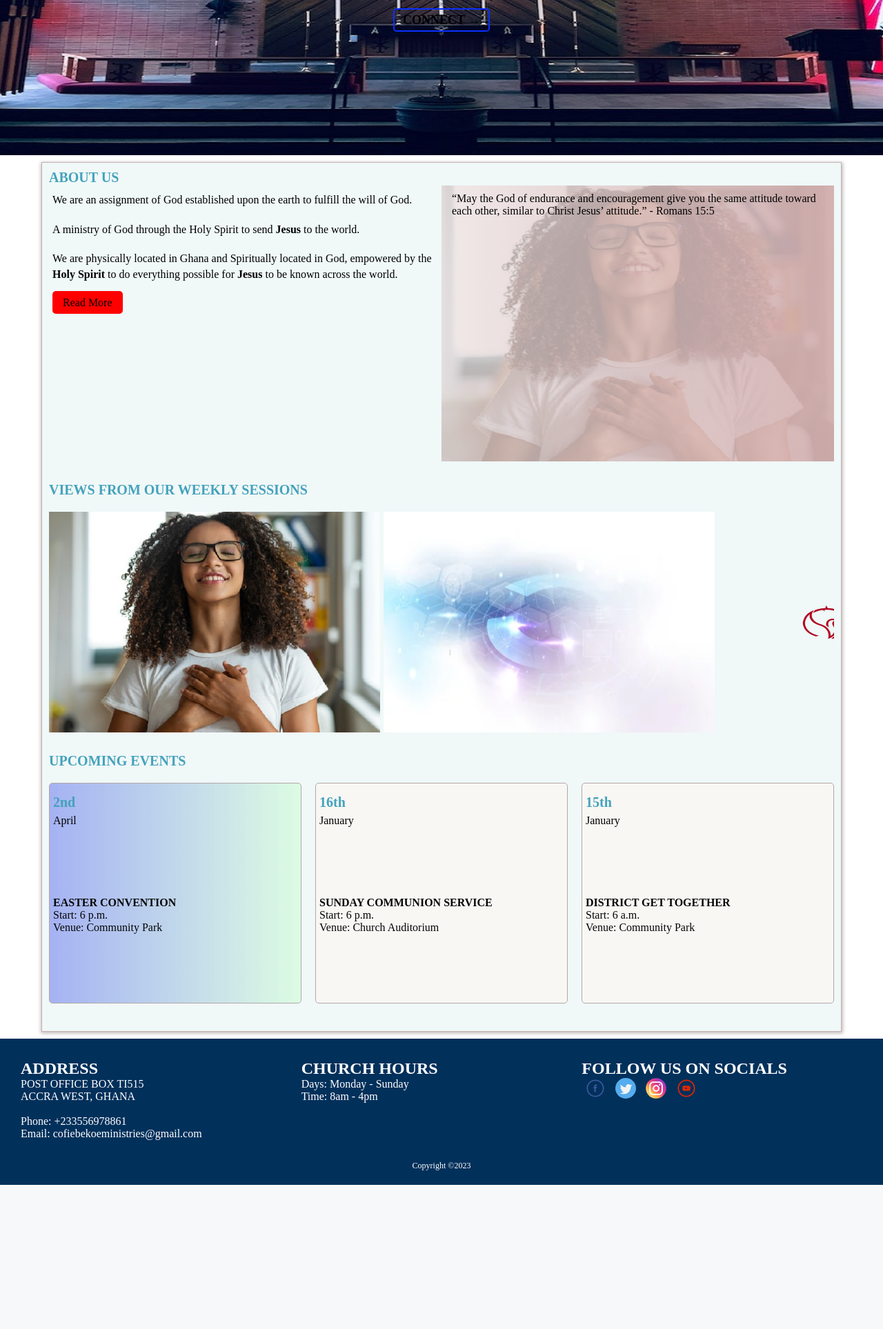
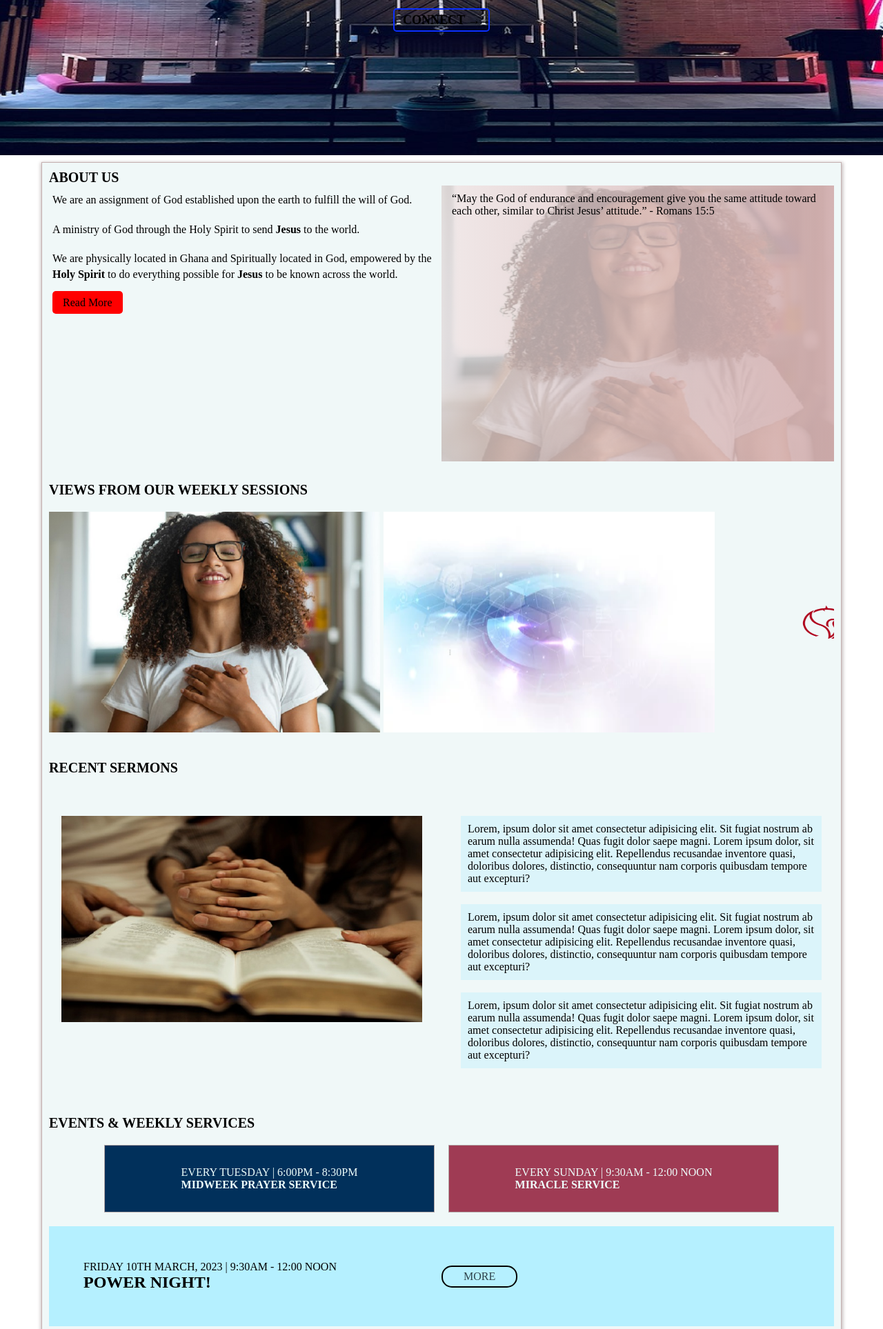
Before and after one commit to lowryel/church, a Django app: page / in a window 1280 px wide. Shown: the part 451-2378 px from the top of the page at 69% size. Before the commit the page ends 2169 px from the top, so only its background shows below. Run offline with Django 4.2, Linux system fonts and the light colour scheme; data comes from the database, SQL or seed files in the repository; some libraries are stand-ins or nearby versions.

Commit message:
some several changes on homepage

```diff
--- a/church/static/css/events.css
+++ b/church/static/css/events.css
@@ -114,12 +114,12 @@ p{
 }
 
 /* Footer section */
- .footer-area {
+ /* .footer-area {
     width: 100%;
     background-color: #01305b;
     padding: 20px;
     color: white;
-}
+} */
 
 /* POPUP for the RSVP */
 .popup .overlay{
--- a/church/static/css/style.css
+++ b/church/static/css/style.css
@@ -187,7 +187,7 @@ h1, h2, h3, h4 {
 .about-text-side h1{
     margin-bottom: 10px;
     font-size: 24px;
-    color: #44a2bc;
+    /* color: #44a2bc; */
 }
 
 .about-image-side{
@@ -352,68 +352,129 @@ h1, h2, h3, h4 {
 .image-gallery h1{
     margin: 20px 0;
     font-size: 20px;
-    color: #44a2bc;
+    /* color: #44a2bc; */
 }
 
-.main-events-section{
+/* recent sermon section */
+.recent-sermon{
     margin-top:30px;
     padding-bottom: 30px;
+}
+.recent-sermon h1 {
+    margin: 40px 0;
+    font-size: 20px;
+}
+
+.past-sermon-section{
+    display: grid;
+    grid-template-columns: repeat(2, 1fr);
+    grid-template-rows: 1fr;
+    gap: 20px;
+}
+
+.sermon-section{
+    color: #eefdfb;
+    display: block;
+    align-items: center;
+    justify-content: center;
+}
+
+.sermon{
+    padding: 10px;
+    margin: 8px;
+}
+
+.sermon p{
+    background-color: #d8f3fae3;
+    padding: 10px;
+}
+
+.sermon img{
+    width: 100%;
+    height: 100%;
+}
+.sermon a{
+    text-decoration: none;
+    color: black;
+}
+
+
+/* recent event and weekly services */
+.main-events-section{
+    margin-top:10px;
+    padding-bottom: 10px;
 }
 .main-events-section h1 {
     margin: 20px 0;
     font-size: 20px;
-    color: #44a2bc;
+    /* color: #44a2bc; */
 }
 
 .upcoming-events-section{
     display: grid;
-    grid-template-columns: repeat(3, 1fr);
+    grid-template-columns: repeat(2, 1fr);
     grid-template-rows: 1fr;
     gap: 20px;
+    margin: 20px 80px;
+}
+
+.main-upcoming-events{
+    color: #eefdfb;
+    display: grid;
+    align-items: center;
+    justify-content: center;
+    background-color: rgba(134, 2, 35, 0.767);
+    border: 1px solid rgb(179, 167, 167);
 }
 
 
-.main-upcoming-events{
-    border-right: 3px solid rgb(35, 169, 202);
-    display: grid;
-    border-radius: 5px;
-    grid-template-rows: 1fr 1fr;
-    background-color: rgba(250, 246, 242, 0.767);
-    border: 1px solid rgb(179, 167, 167);
-    height: 40vh;
+.main-upcoming-events:first-child{
+    background-color: #01305B;
 }
 
-.main-upcoming-events:hover {
-    background:linear-gradient(to right, rgba(255, 141, 236, 0.932), #ccfff6);
-}
-.main-upcoming-events:first-child{
-    background:linear-gradient(to right, #a5b2f3, rgba(218, 252, 225, 0.938));
+
+.major-upcoming-event{
+    background-color: #adefffe1;
+    display: grid;
+    grid-template-columns: repeat(2, 1fr);
+    align-items: center;
+    justify-content: center;
+    padding: 50px;
 }
 
-.main-upcoming-events .date{
-    color: #000000;
-    font-size: 20px;
-    line-height: 1.5mm;
-    padding: 5px;
+.major-upcoming-event a{
+    text-decoration: none;
+    color: rgb(46, 66, 73);
+    border: 2px solid rgb(0, 0, 0);
+    border-radius: 15px;
+    padding: 5px 30px;
+    width: min-content;
 }
 
-.main-upcoming-events .venue{
-    color: #040505;
-    font-size: 20px;
-    padding: 5px;
+.major-upcoming-event a:hover{
+    background-color: #eefdfb;
+    color: black;
+    transition: 1s;
 }
+
 .venue h3{
     font-size: 16px;
 }
+.venue{
+    padding: 30px;
+}
+
 
 /* Footer */
 
 .footer-area{
+    background: linear-gradient(to right, #01305bc9, #001374c4), url(/static/img/temple.jpeg) no-repeat;
+
     width: 100%;
-    background-color: #01305B;
     padding: 20px;
     color: white;
-    /* border:#c5011b 2px solid; */
+    background-position: center;
+    background-size: cover;
 }
 
 .footer-items{
@@ -423,7 +484,6 @@ h1, h2, h3, h4 {
     padding: 10px;
     width: 100%;
 }
-
 
 
 .footer{
@@ -455,7 +515,21 @@ h1, h2, h3, h4 {
         display: grid;
         grid-template-columns: 1fr;
         grid-template-rows: 1fr;
-        width: 100%;
+        margin: 20px auto;
+    }
+
+    .past-sermon-section {
+        display: grid;
+        grid-template-columns: 1fr;
+        grid-template-rows: 1fr;
+        margin: 10px auto;
+    }
+    .recent-sermon{
+        margin-top:0px;
+        /* padding-bottom: 10px; */
+    }
+    .recent-sermon h1 {
+        margin: 20px 0;
     }
 
     .footer-items {
@@ -464,4 +538,14 @@ h1, h2, h3, h4 {
         grid-template-columns: 1fr;
     }
 
+    .major-upcoming-event{
+        display: block;
+        align-items: center;
+        justify-content: center;
+        padding: 10px;
+    }
+    .major-event{
+        margin-bottom: 10px;
+    }
+
 }
--- a/templates/about.html
+++ b/templates/about.html
@@ -77,7 +77,7 @@
                         <p>Accra West, Ghana</p>
                     </div>
                 </div>
-                <div class="contact-form">
+                <div class="contact-form" id="contact">
                     <form action="" method="post">
                         {% csrf_token %}
                         <label for="Full Name">Full Name</label>
--- a/templates/index.html
+++ b/templates/index.html
@@ -46,8 +46,8 @@
             </div>
         </header>
 
-        <main id="main-body" style="">
-            <h1 style="font-size: 20px; color: #44a2bc;">ABOUT US</h1>
+        <main id="main-body">
+            <h1 style="font-size: 20px;">ABOUT US</h1>
             <div class="main-items">
                 <div class="about-text-side lazy fade-in">
                     <p>We are an assignment of God established upon the earth to fulfill the will of God.</p>
@@ -73,25 +73,66 @@
                 </div>
             </div>
 
-            <div class="main-events-section">
-                <h1>UPCOMING EVENTS</h1>
-                <div class="upcoming-events-section">
-                    {% for event in events %}
-                    <div class="main-upcoming-events lazy fade-in">
-                        <div class="date">
-                            <h1>{{event.event_date|date:"jS"}}</h1>
-                            <p>{{event.event_date|date:"F"}}</p>
+            <div class="recent-sermon">
+                <h1>RECENT SERMONS</h1>
+                <div class="past-sermon-section">
+
+                    <div class="sermon-section lazy fade-in">
+                        <div class="sermon">
+                            <img src="/static/img/the word.jpg" alt="sermon thumbnail" srcset="">
+                        </div>
+                    </div>
+
+                    <div class="sermon-section lazy">
+
+                        <div class="sermon">
+                            <a class="sermon-options fade-in" href="#"><p>Lorem, ipsum dolor sit amet consectetur adipisicing elit. Sit fugiat nostrum ab earum nulla assumenda! Quas fugit dolor saepe magni. Lorem ipsum dolor, sit amet consectetur adipisicing elit. Repellendus recusandae inventore quasi, doloribus dolores, distinctio, consequuntur nam corporis quibusdam tempore aut excepturi? </p>
+                            </a><br>
+
+                            <a class="sermon-options fade-in" href="#"><p>Lorem, ipsum dolor sit amet consectetur adipisicing elit. Sit fugiat nostrum ab earum nulla assumenda! Quas fugit dolor saepe magni. Lorem ipsum dolor, sit amet consectetur adipisicing elit. Repellendus recusandae inventore quasi, doloribus dolores, distinctio, consequuntur nam corporis quibusdam tempore aut excepturi? </p>
+                            </a><br>
+
+                            <a class="sermon-options fade-in" href="#"><p>Lorem, ipsum dolor sit amet consectetur adipisicing elit. Sit fugiat nostrum ab earum nulla assumenda! Quas fugit dolor saepe magni. Lorem ipsum dolor, sit amet consectetur adipisicing elit. Repellendus recusandae inventore quasi, doloribus dolores, distinctio, consequuntur nam corporis quibusdam tempore aut excepturi? </p>
+                            </a>
                         </div>
 
+                    </div>
+                </div>
+            </div>
+
+<!-- Events and Weekly Services -->
+            <div class="main-events-section">
+                <h1>EVENTS & WEEKLY SERVICES</h1>
+                <div class="upcoming-events-section">
+
+                    <div class="main-upcoming-events lazy fade-in">
+
                         <div class="venue">
-                            <h3>{{ event.name|upper }}</h3>
-                            <p>Start: {{event.time}}</p>
-                            <p>Venue: {{event.venue}}</p>
+                            <p>EVERY TUESDAY | 6:00PM - 8:30PM</p>
+                            <h3>MIDWEEK PRAYER SERVICE</h3>
                         </div>
                     </div>
-                    {% endfor %}
+
+                    <div class="main-upcoming-events lazy fade-in">
+
+                        <div class="venue">
+                            <p>EVERY SUNDAY | 9:30AM - 12:00 NOON</p>
+                            <h3>MIRACLE SERVICE</h3>
+                        </div>
+                    </div>
+
 
                 </div>
+
+                <div class="major-upcoming-event lazy fade-in">
+
+                    <div class="major-event">
+                        <p>FRIDAY 10TH MARCH, 2023 | 9:30AM - 12:00 NOON</p>
+                        <h2>POWER NIGHT!</h2>
+                    </div>
+                    <a href="church/about#contact">MORE</a>
+                </div>
+
             </div>
         </main>
     </section>
@@ -122,6 +163,7 @@
                 </span>
             </div>
         </div>
+        <hr>
         <div style="display: block; justify-content: center; align-items: center;">
             <p style="text-align: center; font-size: 12px;" id="date"></p>
         </div>
```
